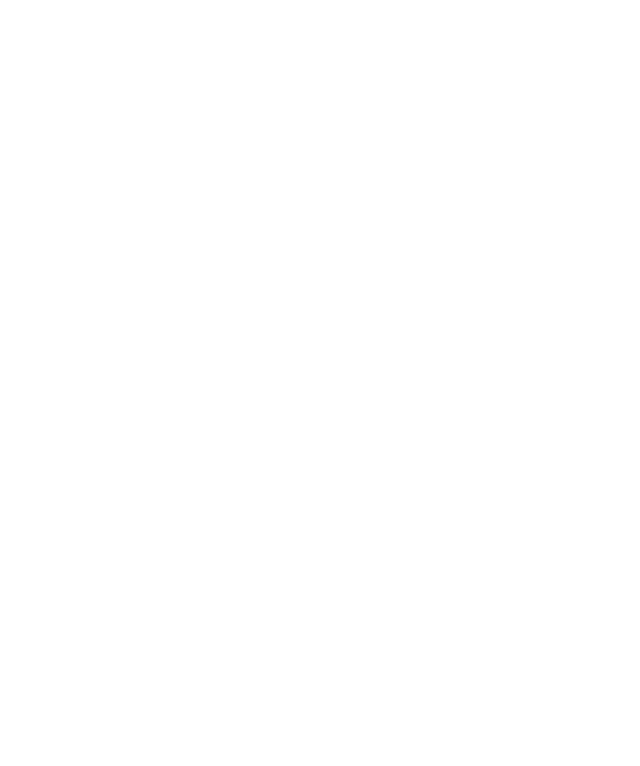
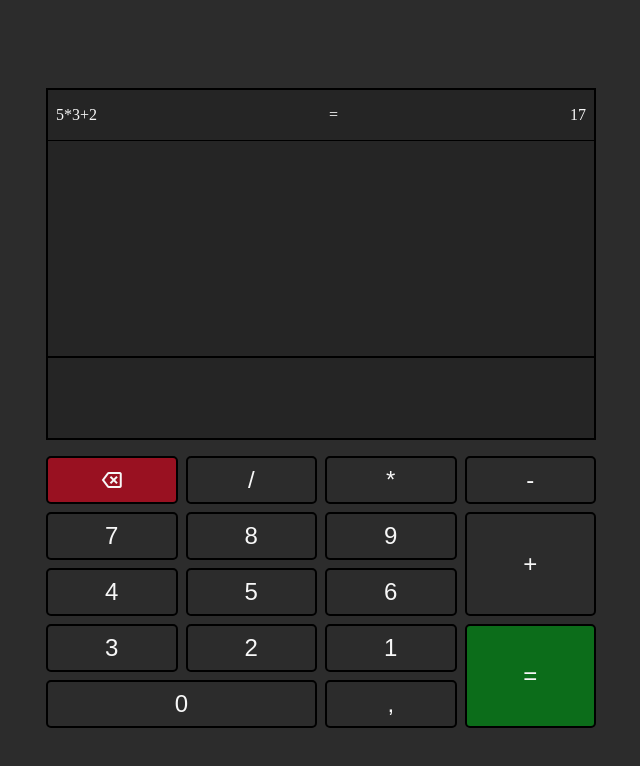
Before and after one commit to Aydin-Kose/The_Odin_Project, a plain HTML site: page 10.Calculator/index.html in a window 1280 px wide. Shown: the whole page, without its empty margins (319-959 px from the left). Drawn offline with nearby package versions, Linux system fonts and the light colour scheme.

Commit message:
create ui

```diff
--- a/10.Calculator/index.html
+++ b/10.Calculator/index.html
@@ -7,11 +7,43 @@
     <meta name="viewport" content="width=device-width, initial-scale=1.0">
     <script src="javascript.js" defer></script>
     <link rel="stylesheet" href="style.css">
+    <link rel="stylesheet"
+        href="https://fonts.googleapis.com/css2?family=Material+Symbols+Outlined:opsz,wght,FILL,GRAD@48,400,0,0" />
     <title>Calculator</title>
 </head>
 
 <body>
-
+    <div class="main">
+        <div class="screen">
+            <div class="history border">
+                <div class="item">
+                    <span>5*3+2</span>
+                    <span>=</span>
+                    <span>17</span>
+                </div>
+            </div>
+            <input type="text" class="current border">
+        </div>
+        <div class="buttons">
+            <button class="key material-symbols-outlined">backspace</button>
+            <button class="key">/</button>
+            <button class="key">*</button>
+            <button class="key">-</button>
+            <button class="key">7</button>
+            <button class="key">8</button>
+            <button class="key">9</button>
+            <button class="key">+</button>
+            <button class="key">4</button>
+            <button class="key">5</button>
+            <button class="key">6</button>
+            <button class="key">3</button>
+            <button class="key">2</button>
+            <button class="key">1</button>
+            <button class="key">=</button>
+            <button class="key">0</button>
+            <button class="key">,</button>
+        </div>
+    </div>
 </body>
 
 </html>
--- a/10.Calculator/style.css
+++ b/10.Calculator/style.css
@@ -0,0 +1,94 @@
+
+body {
+    height: 100vh;
+    background-color: #2C2C2C;
+    display: flex;
+    justify-content: center;
+    align-items: center;
+}
+
+.border{
+    border: 2px solid black;
+}
+
+.main{
+    margin: 2rem 8rem;
+    flex-grow: 1;
+    min-width: 300px;
+    max-width: 550px;
+    height: 80vh;
+    display: flex;
+    flex-direction: column;
+    padding: 1rem;
+    gap: 1rem;
+    color: #F7F7F7;
+}
+
+.screen{
+    display: flex;
+    flex-direction: column;
+    flex-grow: 1;
+    background-color: #252525;
+}
+
+.screen .history{
+    flex-grow: 1;
+    border-bottom: 0px;
+}
+
+.history .item{
+    display: flex;
+    justify-content: space-between;
+    outline: 1px solid black;
+    font-size: 1rem;
+    padding: 1rem .5rem;
+}
+
+.screen .current{
+    padding: .5rem;
+    height: 4rem;
+    font-size: 2rem;
+    background-color: #252525;
+    color: #F7F7F7;
+    text-align: right;
+}
+
+.screen .current:focus-visible{
+    outline: none;
+}
+
+.buttons{
+    display: grid;
+    grid-template-columns: repeat(4, 1fr);
+    gap: .5rem;
+}
+
+.buttons :nth-child(1){
+    background-color: #991121;
+}
+
+.buttons :nth-child(8){
+    grid-row: span 2;
+}
+
+.buttons :nth-child(15){
+    grid-row: span 2;
+    background-color: #0C6D1A;
+}
+
+.buttons :nth-child(16){
+    grid-column: span 2;
+}
+
+.key{
+    padding: .5rem 1rem;
+    color: #F7F7F7;
+    background-color: #2C2C2C;
+    border: 2px solid black;
+    border-radius: 5px;
+    font-size: 1.5rem;
+}
+
+.key:active{
+    background-color: #151515;
+}
```
